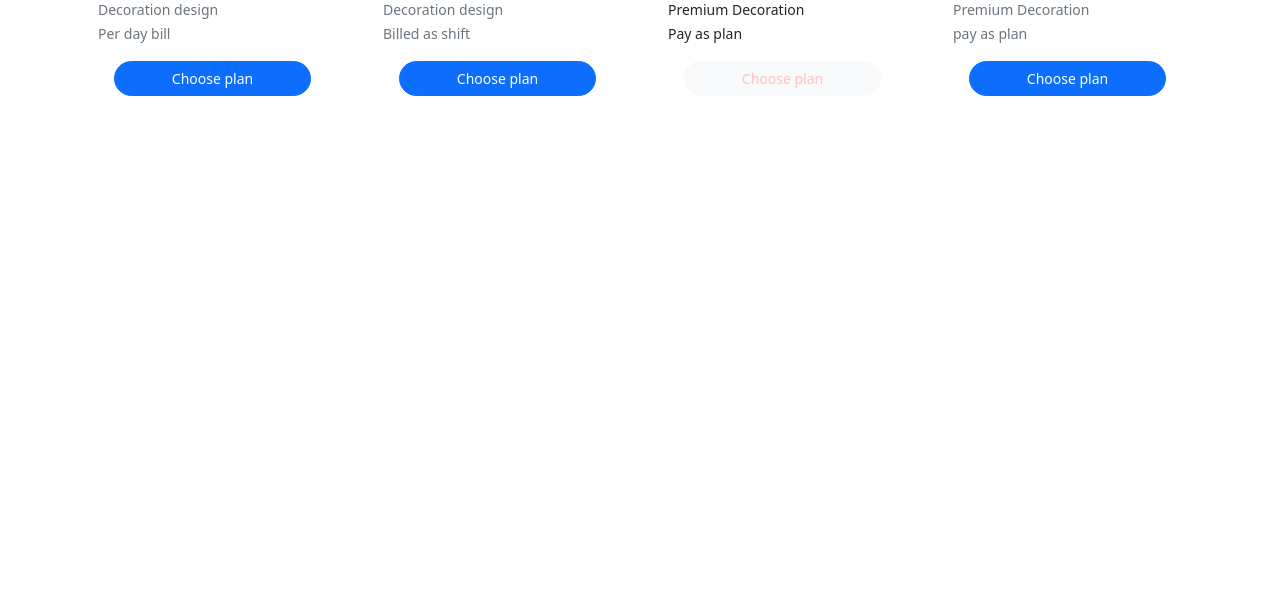
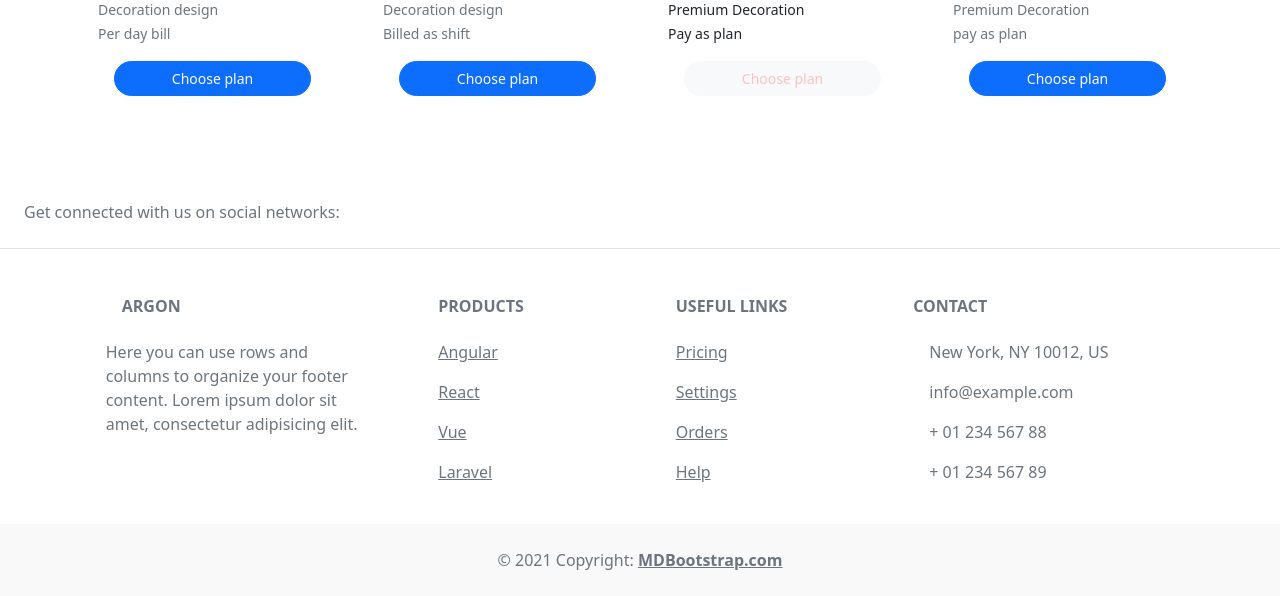
Before and after one commit to fariha-rahman-saba/project-management-system, a Django app: page /projects/ in a window 1280 px wide. Shown: the part 1765-2361 px from the top of the page. Before the commit the page ends 1861 px from the top, so only its background shows below. Run offline with Django 3.2, Linux system fonts and the light colour scheme; some libraries are stand-ins or nearby versions.

Commit message:
footer added

```diff
--- /dev/null
+++ b/static/projects/styles/home.css
@@ -0,0 +1,3 @@
+.home {
+    width: 80%;
+}
--- a/templates/projects/home.html
+++ b/templates/projects/home.html
@@ -1,5 +1,6 @@
 {% extends "projects/base.html" %}
 {% load static %}
+{% load bootstrap_icons %}
 
 {% block title %}
 Project Management System - Home
@@ -244,6 +245,129 @@ Project Management System - Home
     </main>
 
 
+    <!-- Footer -->
+    <footer class="text-center text-lg-start bg-white text-muted">
+        <!-- Section: Social media -->
+        <section class="d-flex justify-content-center justify-content-lg-between p-4 border-bottom">
+            <!-- Left -->
+            <div class="me-5 d-none d-lg-block">
+                <span>Get connected with us on social networks:</span>
+            </div>
+            <!-- Left -->
+
+            <!-- Right -->
+            <div>
+                <a href="" class="me-4 link-secondary">
+                    <i class="fab fa-facebook-f"></i>
+                </a>
+                <a href="" class="me-4 link-secondary">
+                    <i class="fab fa-twitter"></i>
+                </a>
+                <a href="" class="me-4 link-secondary">
+                    <i class="fab fa-google"></i>
+                </a>
+                <a href="" class="me-4 link-secondary">
+                    <i class="fab fa-instagram"></i>
+                </a>
+                <a href="" class="me-4 link-secondary">
+                    <i class="fab fa-linkedin"></i>
+                </a>
+                <a href="" class="me-4 link-secondary">
+                    <i class="fab fa-github"></i>
+                </a>
+            </div>
+            <!-- Right -->
+        </section>
+        <!-- Section: Social media -->
+
+        <!-- Section: Links  -->
+        <section class="">
+            <div class="container text-center text-md-start mt-5">
+                <!-- Grid row -->
+                <div class="row mt-3">
+                    <!-- Grid column -->
+                    <div class="col-md-3 col-lg-4 col-xl-3 mx-auto mb-4">
+                        <!-- Content -->
+                        <h6 class="text-uppercase fw-bold mb-4">
+                            <i class="fas fa-gem me-3 text-secondary"></i>Argon
+                        </h6>
+                        <p>
+                            Here you can use rows and columns to organize your footer content. Lorem ipsum
+                            dolor sit amet, consectetur adipisicing elit.
+                        </p>
+                    </div>
+                    <!-- Grid column -->
+
+                    <!-- Grid column -->
+                    <div class="col-md-2 col-lg-2 col-xl-2 mx-auto mb-4">
+                        <!-- Links -->
+                        <h6 class="text-uppercase fw-bold mb-4">
+                            Products
+                        </h6>
+                        <p>
+                            <a href="#!" class="text-reset">Angular</a>
+                        </p>
+                        <p>
+                            <a href="#!" class="text-reset">React</a>
+                        </p>
+                        <p>
+                            <a href="#!" class="text-reset">Vue</a>
+                        </p>
+                        <p>
+                            <a href="#!" class="text-reset">Laravel</a>
+                        </p>
+                    </div>
+                    <!-- Grid column -->
+
+                    <!-- Grid column -->
+                    <div class="col-md-3 col-lg-2 col-xl-2 mx-auto mb-4">
+                        <!-- Links -->
+                        <h6 class="text-uppercase fw-bold mb-4">
+                            Useful links
+                        </h6>
+                        <p>
+                            <a href="#!" class="text-reset">Pricing</a>
+                        </p>
+                        <p>
+                            <a href="#!" class="text-reset">Settings</a>
+                        </p>
+                        <p>
+                            <a href="#!" class="text-reset">Orders</a>
+                        </p>
+                        <p>
+                            <a href="#!" class="text-reset">Help</a>
+                        </p>
+                    </div>
+                    <!-- Grid column -->
+
+                    <!-- Grid column -->
+                    <div class="col-md-4 col-lg-3 col-xl-3 mx-auto mb-md-0 mb-4">
+                        <!-- Links -->
+                        <h6 class="text-uppercase fw-bold mb-4">Contact</h6>
+                        <p><i class="fas fa-home me-3 text-secondary"></i> New York, NY 10012, US</p>
+                        <p>
+                            <i class="fas fa-envelope me-3 text-secondary"></i>
+                            info@example.com
+                        </p>
+                        <p><i class="fas fa-phone me-3 text-secondary"></i> + 01 234 567 88</p>
+                        <p><i class="fas fa-print me-3 text-secondary"></i> + 01 234 567 89</p>
+                    </div>
+                    <!-- Grid column -->
+                </div>
+                <!-- Grid row -->
+            </div>
+        </section>
+        <!-- Section: Links  -->
+
+        <!-- Copyright -->
+        <div class="text-center p-4" style="background-color: rgba(0, 0, 0, 0.025);">
+            © 2021 Copyright:
+            <a class="text-reset fw-bold" href="https://mdbootstrap.com/">MDBootstrap.com</a>
+        </div>
+        <!-- Copyright -->
+    </footer>
+    <!-- Footer -->
+
 
 </body>
 
```
Also changed, not shown: projectManagementSystem/settings.py (+4 -5 lines), static/projects/images/banner-2.jpg (renamed from media/images/banner-2.jpg), static/projects/images/banner-3.jpg (renamed from media/images/banner-3.jpg), static/projects/images/banner.png (renamed from media/images/banner.png), 1 other file.
